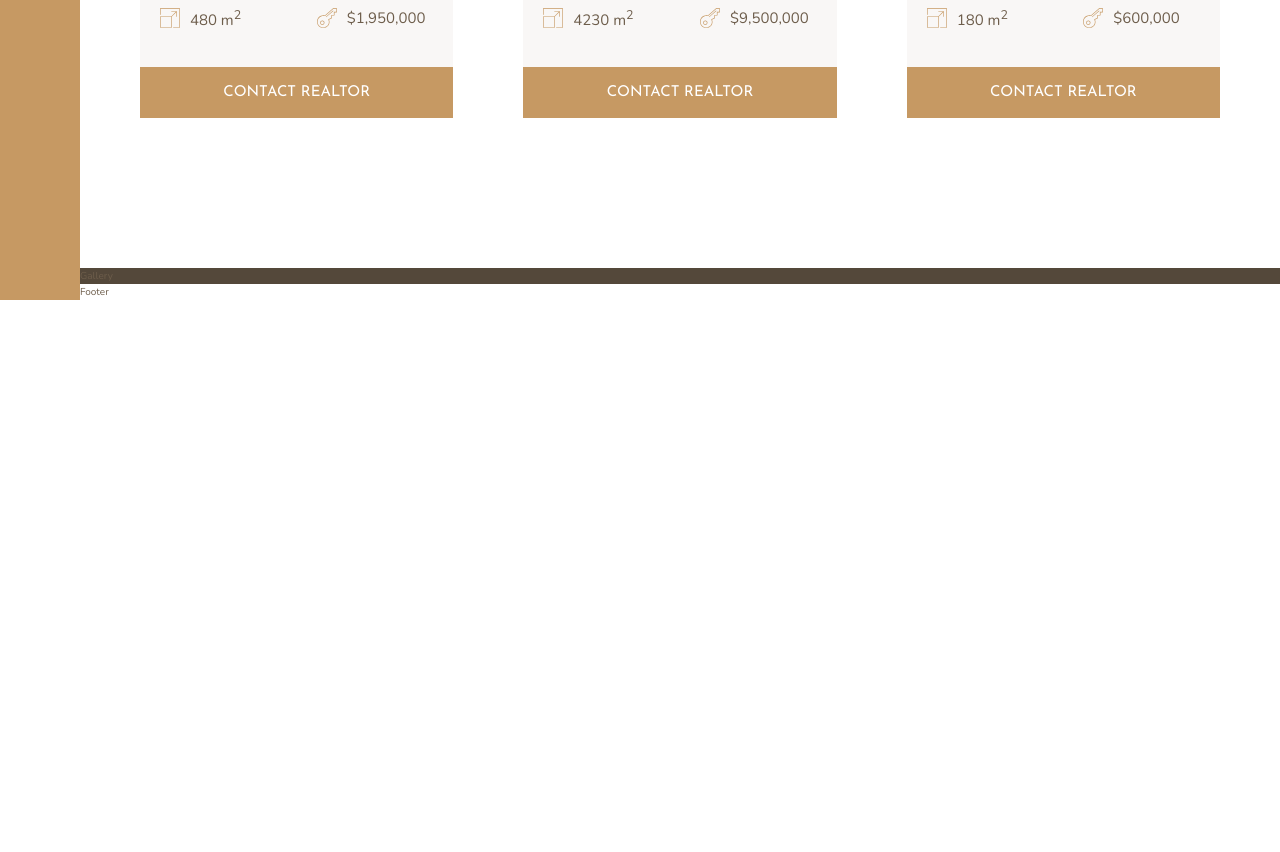
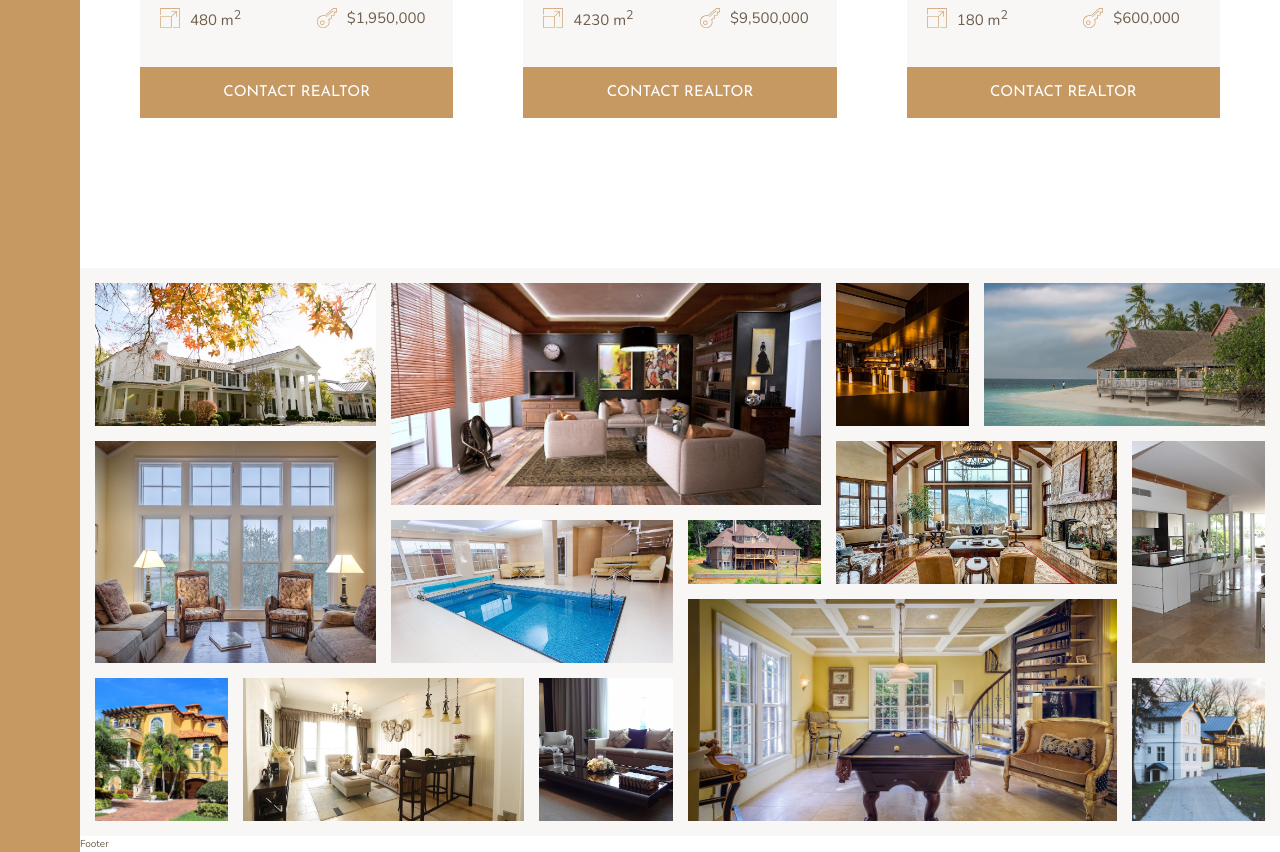
Before and after one commit to praise002/nexter, a website: page index.html in a window 1280 px wide. Shown: the part 3225-4077 px from the top of the page. Before the commit the page ends 3525 px from the top, so only its background shows below. Drawn offline with nearby package versions, Linux system fonts and the light colour scheme.

Commit message:
Built the gallery

```diff
--- a/index.html
+++ b/index.html
@@ -319,7 +319,49 @@
         </section>
 
         <section class="gallery">
-            Gallery
+            <figure class="gallery__item gallery__item--1">
+                <img src="img/gal-1.jpeg" alt="Gallery image 1" class="gallery__img">
+            </figure>
+            <figure class="gallery__item gallery__item--2">
+                <img src="img/gal-2.jpeg" alt="Gallery image 2" class="gallery__img">
+            </figure>
+            <figure class="gallery__item gallery__item--3">
+                <img src="img/gal-3.jpeg" alt="Gallery image 3" class="gallery__img">
+            </figure>
+            <figure class="gallery__item gallery__item--4">
+                <img src="img/gal-4.jpeg" alt="Gallery image 4" class="gallery__img">
+            </figure>
+            <figure class="gallery__item gallery__item--5">
+                <img src="img/gal-5.jpeg" alt="Gallery image 5" class="gallery__img">
+            </figure>
+            <figure class="gallery__item gallery__item--6">
+                <img src="img/gal-6.jpeg" alt="Gallery image 6" class="gallery__img">
+            </figure>
+            <figure class="gallery__item gallery__item--7">
+                <img src="img/gal-7.jpeg" alt="Gallery image 7" class="gallery__img">
+            </figure>
+            <figure class="gallery__item gallery__item--8">
+                <img src="img/gal-8.jpeg" alt="Gallery image 8" class="gallery__img">
+            </figure>
+            <figure class="gallery__item gallery__item--9">
+                <img src="img/gal-9.jpeg" alt="Gallery image 9" class="gallery__img">
+            </figure>
+            <figure class="gallery__item gallery__item--10">
+                <img src="img/gal-10.jpeg" alt="Gallery image 10" class="gallery__img">
+            </figure>
+            <figure class="gallery__item gallery__item--11">
+                <img src="img/gal-11.jpeg" alt="Gallery image 11" class="gallery__img">
+            </figure>
+            <figure class="gallery__item gallery__item--12">
+                <img src="img/gal-12.jpeg" alt="Gallery image 12" class="gallery__img">
+            </figure>
+            <figure class="gallery__item gallery__item--13">
+                <img src="img/gal-13.jpeg" alt="Gallery image 13" class="gallery__img">
+            </figure>
+            <figure class="gallery__item gallery__item--14">
+                <img src="img/gal-14.jpeg" alt="Gallery image 14" class="gallery__img">
+            </figure>
+
         </section>
 
         <footer class="footer">
--- a/sass/_gallery.scss
+++ b/sass/_gallery.scss
@@ -1,4 +1,89 @@
 .gallery {
-    background-color: $color-grey-dark-1;
+    background-color: $color-grey-light-1;
     grid-column: full-start / full-end;
+
+    display: grid;
+    grid-template-columns: repeat(8, 1fr);
+    grid-template-rows: repeat(7, 5vw);
+    gap: 1.5rem;
+    padding: 1.5rem;
+
+    &__item {
+        &--1 {
+            grid-row: 1 / span 2;
+            grid-column: 1 / span 2;
+        }
+
+        &--2 {
+            grid-column: 3 / span 3;
+            grid-row: 1 / span 3;
+        }
+
+        &--3 {
+            grid-column: 6 / 7;
+            grid-row: 1 / 3;
+        }
+
+        &--4 {
+            grid-column: 7 / -1;
+            grid-row: 1 / 3;
+        }
+
+        &--5 {
+            grid-column: 1 / 3;
+            grid-row: 3 / span 3;
+        }
+
+        &--6 {
+            grid-column: 3 / 5;
+            grid-row: 4 / span 2;
+        }
+
+        &--7 {
+            grid-column: 5 / 6;
+            grid-row: 4 / 5;
+        }
+
+        &--8 {
+            grid-column: 6 / span 2;
+            grid-row: 3 / 5;
+        }
+
+        &--9 {
+            grid-column: 8 / -1;
+            grid-row: 3 / span 3;
+        }
+
+        &--10 {
+            grid-column: 1 / 2;
+            grid-row: 6 / -1;
+        }
+
+        &--11 {
+            grid-column: 2 / 4;
+            grid-row: 6 / -1;
+        }
+
+        &--12 {
+            grid-column: 4 / 5;
+            grid-row: 6 / -1;
+        }
+
+        &--13 {
+            grid-column: 5 / span 3;
+            grid-row: 5 / -1;
+        }
+
+        &--14 {
+            grid-column: 8 / -1;
+            grid-row: 6 / -1;
+        }
+    }
+
+    &__img {
+        width: 100%;
+        height: 100%;
+        object-fit: cover;
+        display: block;
+    }
 }
```
Also changed, not shown: css/style.css.
